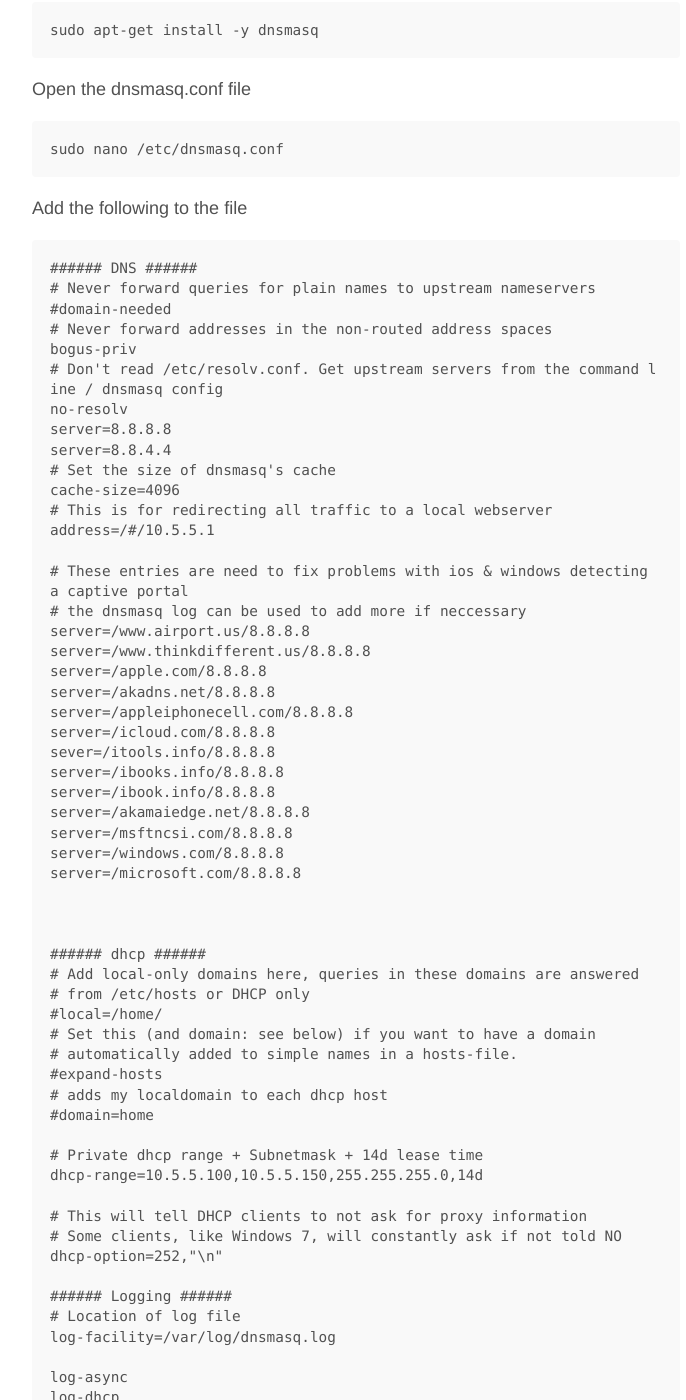
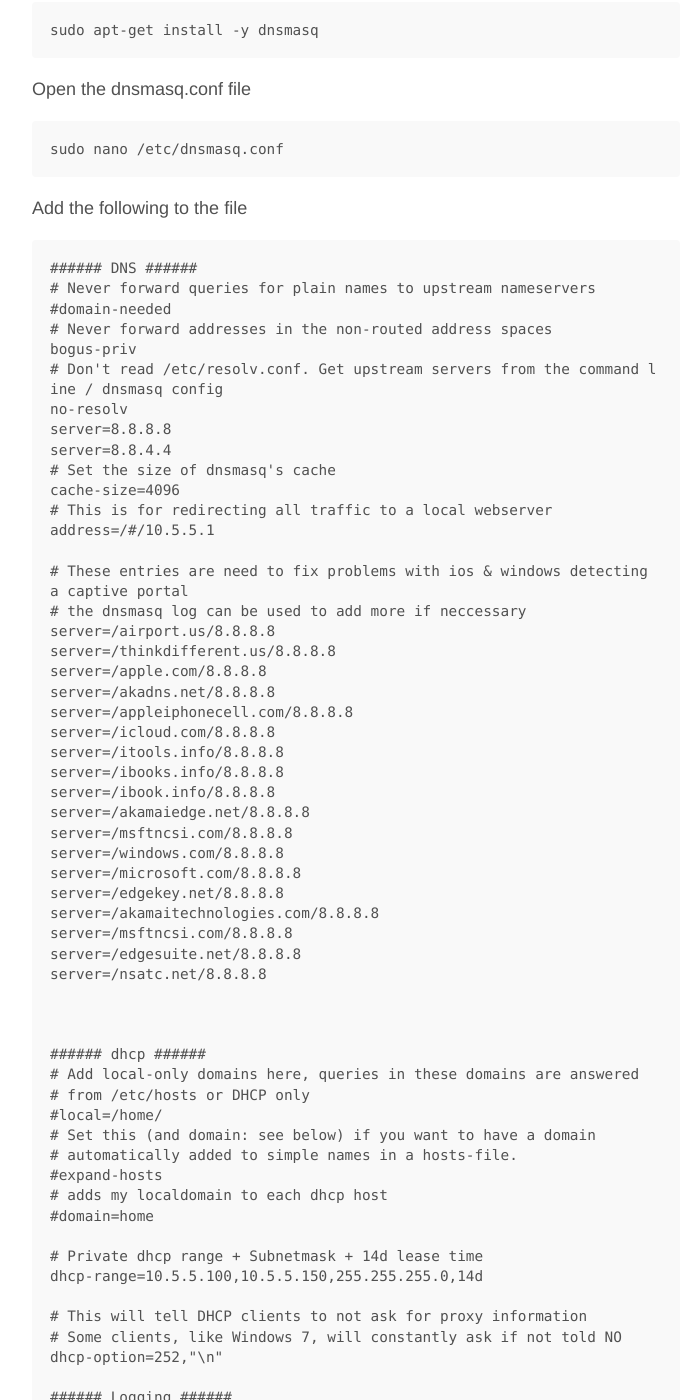
Before and after one commit to sbdchd/blog, a Jekyll site: the page built from _posts/2015-01-10-Rickroll-Access-Point-via-Raspberry-Pi.md, in a window 1280 px wide and 1400 px high, scrolled down 3169 px. Shown: the whole window, without its empty margins (284-970 px from the left). Built offline with Jekyll 4.4.1, drawn with Linux system fonts in a browser that asks for light colours; Markdown is read by kramdown in place of the engine named in the settings; comment, search, counter and statistics services are not loaded; some of the changed text lies outside the part shown.

Commit message:
Added some text and fixed a typo

```diff
--- a/_posts/2015-01-10-Rickroll-Access-Point-via-Raspberry-Pi.md
+++ b/_posts/2015-01-10-Rickroll-Access-Point-via-Raspberry-Pi.md
@@ -160,19 +160,24 @@ Add the following to the file
 
     # These entries are need to fix problems with ios & windows detecting a captive portal
     # the dnsmasq log can be used to add more if neccessary
-    server=/www.airport.us/8.8.8.8
-    server=/www.thinkdifferent.us/8.8.8.8
+    server=/airport.us/8.8.8.8
+    server=/thinkdifferent.us/8.8.8.8
     server=/apple.com/8.8.8.8
     server=/akadns.net/8.8.8.8
     server=/appleiphonecell.com/8.8.8.8
     server=/icloud.com/8.8.8.8
-    sever=/itools.info/8.8.8.8
+    server=/itools.info/8.8.8.8
     server=/ibooks.info/8.8.8.8
     server=/ibook.info/8.8.8.8
     server=/akamaiedge.net/8.8.8.8
     server=/msftncsi.com/8.8.8.8
     server=/windows.com/8.8.8.8
     server=/microsoft.com/8.8.8.8
+    server=/edgekey.net/8.8.8.8
+    server=/akamaitechnologies.com/8.8.8.8
+    server=/msftncsi.com/8.8.8.8
+    server=/edgesuite.net/8.8.8.8
+    server=/nsatc.net/8.8.8.8
 
 
 
```
